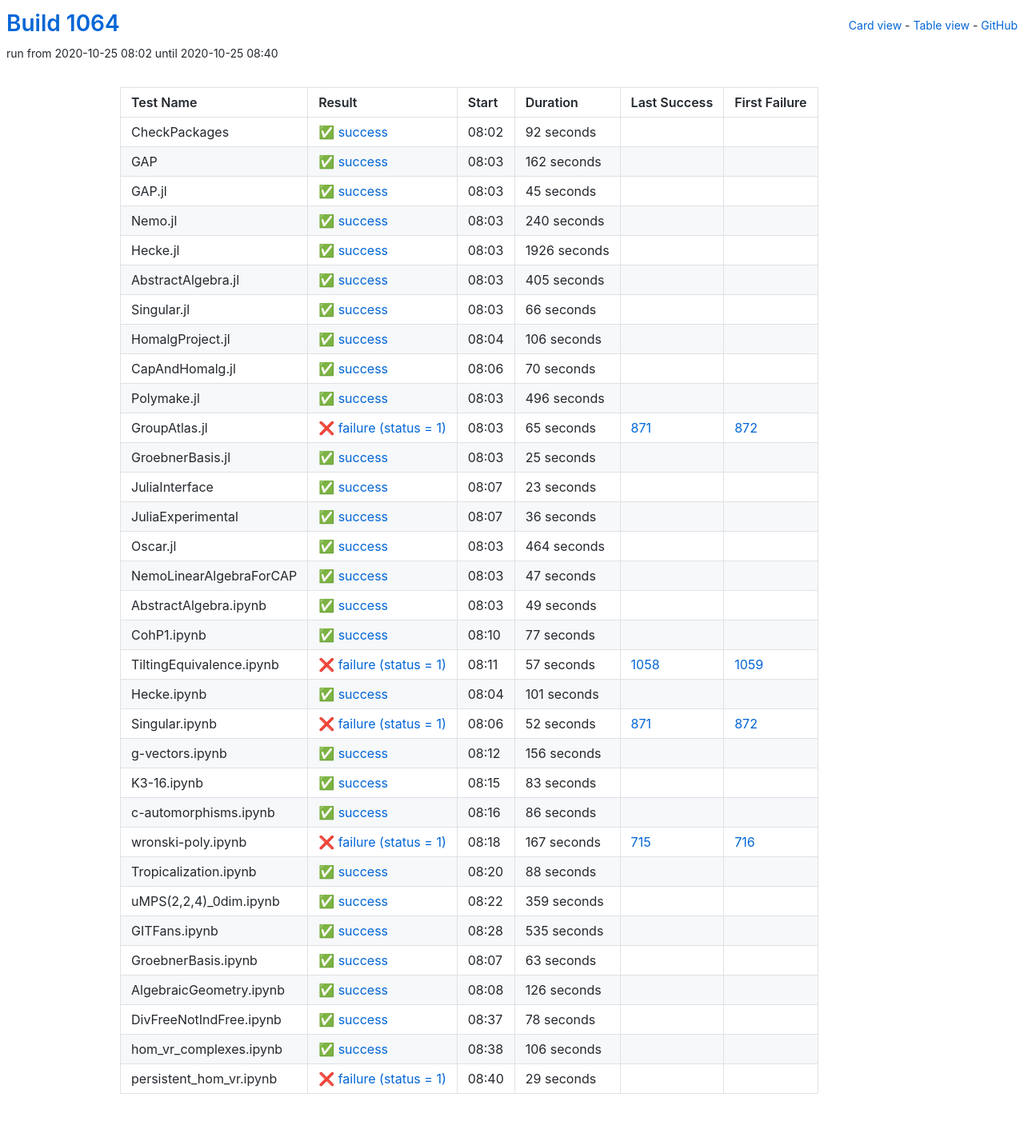
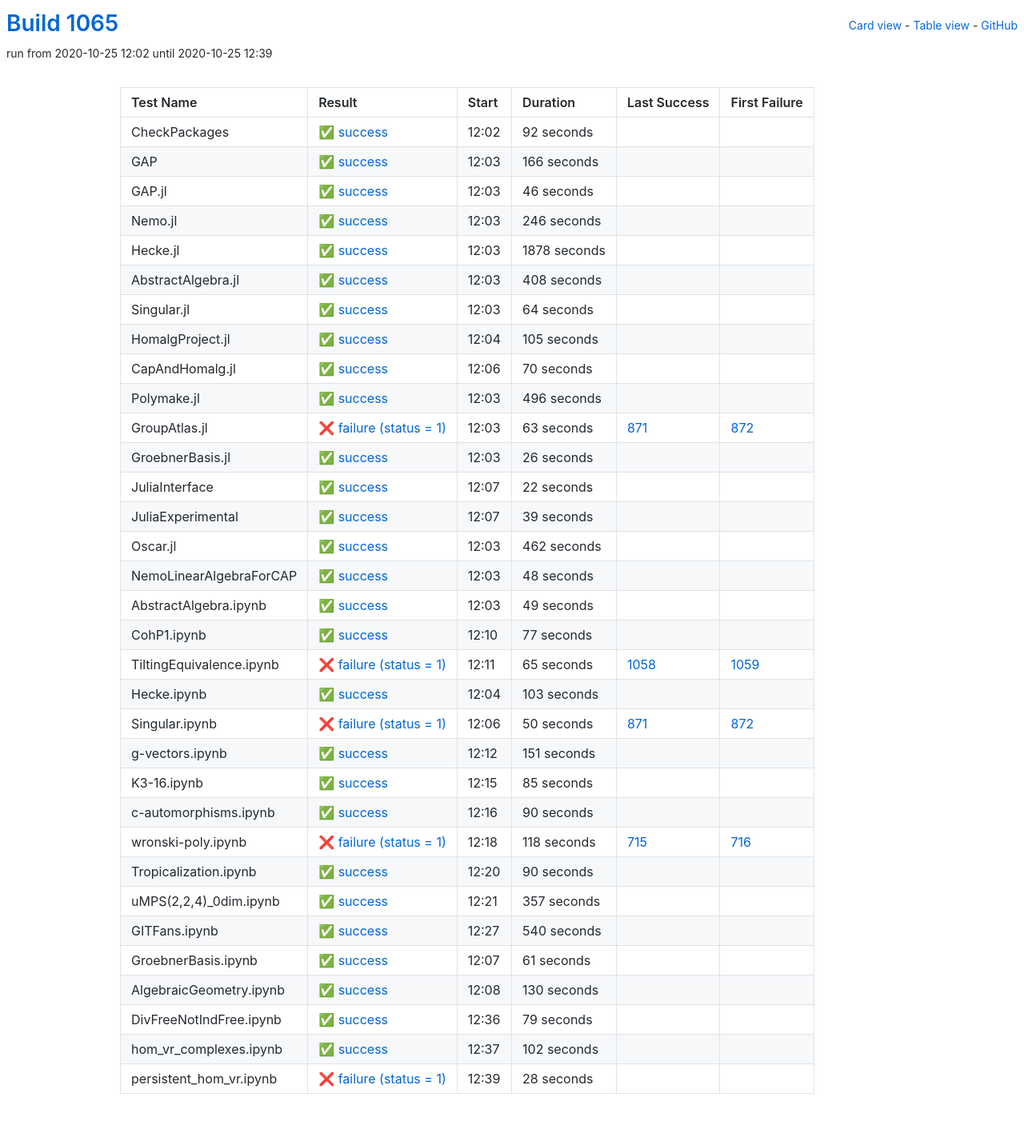
Before and after one commit to oscar-system/oscar-ci-status-stable, a Jekyll site: the page built from table.html, in a window 1280 px wide. Shown: the whole page at 80% size. Built offline with Jekyll 4.4.1, drawn with Linux system fonts in a browser that asks for light colours.

Commit message:
Build #1065

```diff
--- a/_data/ci.yml
+++ b/_data/ci.yml
@@ -1,6 +1,6 @@
 ---
-build: 1064
-build_url: https://oscarci.mathematik.uni-kl.de/job/oscar-stable/1064/
+build: 1065
+build_url: https://oscarci.mathematik.uni-kl.de/job/oscar-stable/1065/
 job: oscar-stable
 organization: oscar-system
 repo: oscar-ci-status-stable
@@ -8,8 +8,8 @@ repourl: https://github.com/oscar-system/oscar-ci-status-stable
 tests:
 - name: CheckPackages
   id: checkpackages
-  log: https://oscarci.mathematik.uni-kl.de/job/oscar-stable/1064/artifact/logs/build-1064/CheckPackages.log
-  start: 2020-10-25 08:02
+  log: https://oscarci.mathematik.uni-kl.de/job/oscar-stable/1065/artifact/logs/build-1065/CheckPackages.log
+  start: 2020-10-25 12:02
   success: true
   exitcode: 0
   status: success
@@ -20,92 +20,92 @@ tests:
   first_failure_url:
 - name: GAP
   id: gap
-  log: https://oscarci.mathematik.uni-kl.de/job/oscar-stable/1064/artifact/logs/build-1064/GAP.log
-  start: 2020-10-25 08:03
+  log: https://oscarci.mathematik.uni-kl.de/job/oscar-stable/1065/artifact/logs/build-1065/GAP.log
+  start: 2020-10-25 12:03
   success: true
   exitcode: 0
   status: success
-  duration: 162
+  duration: 166
   last_success: false
   last_success_url:
   first_failure: false
   first_failure_url:
 - name: GAP.jl
   id: gap-jl
-  log: https://oscarci.mathematik.uni-kl.de/job/oscar-stable/1064/artifact/logs/build-1064/GAP.jl.log
-  start: 2020-10-25 08:03
+  log: https://oscarci.mathematik.uni-kl.de/job/oscar-stable/1065/artifact/logs/build-1065/GAP.jl.log
+  start: 2020-10-25 12:03
   success: true
   exitcode: 0
   status: success
-  duration: 45
+  duration: 46
   last_success: false
   last_success_url:
   first_failure: false
   first_failure_url:
 - name: Nemo.jl
   id: nemo-jl
-  log: https://oscarci.mathematik.uni-kl.de/job/oscar-stable/1064/artifact/logs/build-1064/Nemo.jl.log
-  start: 2020-10-25 08:03
+  log: https://oscarci.mathematik.uni-kl.de/job/oscar-stable/1065/artifact/logs/build-1065/Nemo.jl.log
+  start: 2020-10-25 12:03
   success: true
   exitcode: 0
   status: success
-  duration: 240
+  duration: 246
   last_success: false
   last_success_url:
   first_failure: false
   first_failure_url:
 - name: Hecke.jl
   id: hecke-jl
-  log: https://oscarci.mathematik.uni-kl.de/job/oscar-stable/1064/artifact/logs/build-1064/Hecke.jl.log
-  start: 2020-10-25 08:03
+  log: https://oscarci.mathematik.uni-kl.de/job/oscar-stable/1065/artifact/logs/build-1065/Hecke.jl.log
+  start: 2020-10-25 12:03
   success: true
   exitcode: 0
   status: success
-  duration: 1926
+  duration: 1878
   last_success: false
   last_success_url:
   first_failure: false
   first_failure_url:
 - name: AbstractAlgebra.jl
   id: abstractalgebra-jl
-  log: https://oscarci.mathematik.uni-kl.de/job/oscar-stable/1064/artifact/logs/build-1064/AbstractAlgebra.jl.log
-  start: 2020-10-25 08:03
+  log: https://oscarci.mathematik.uni-kl.de/job/oscar-stable/1065/artifact/logs/build-1065/AbstractAlgebra.jl.log
+  start: 2020-10-25 12:03
   success: true
   exitcode: 0
   status: success
-  duration: 405
+  duration: 408
   last_success: false
   last_success_url:
   first_failure: false
   first_failure_url:
 - name: Singular.jl
   id: singular-jl
-  log: https://oscarci.mathematik.uni-kl.de/job/oscar-stable/1064/artifact/logs/build-1064/Singular.jl.log
-  start: 2020-10-25 08:03
+  log: https://oscarci.mathematik.uni-kl.de/job/oscar-stable/1065/artifact/logs/build-1065/Singular.jl.log
+  start: 2020-10-25 12:03
   success: true
   exitcode: 0
   status: success
-  duration: 66
+  duration: 64
   last_success: false
   last_success_url:
   first_failure: false
   first_failure_url:
 - name: HomalgProject.jl
   id: homalgproject-jl
-  log: https://oscarci.mathematik.uni-kl.de/job/oscar-stable/1064/artifact/logs/build-1064/HomalgProject.jl.log
-  start: 2020-10-25 08:04
+  log: https://oscarci.mathematik.uni-kl.de/job/oscar-stable/1065/artifact/logs/build-1065/HomalgProject.jl.log
+  start: 2020-10-25 12:04
   success: true
   exitcode: 0
   status: success
-  duration: 106
+  duration: 105
   last_success: false
   last_success_url:
   first_failure: false
   first_failure_url:
 - name: CapAndHomalg.jl
   id: capandhomalg-jl
-  log: https://oscarci.mathematik.uni-kl.de/job/oscar-stable/1064/artifact/logs/build-1064/CapAndHomalg.jl.log
-  start: 2020-10-25 08:06
+  log: https://oscarci.mathematik.uni-kl.de/job/oscar-stable/1065/artifact/logs/build-1065/CapAndHomalg.jl.log
+  start: 2020-10-25 12:06
   success: true
   exitcode: 0
   status: success
@@ -116,8 +116,8 @@ tests:
   first_failure_url:
 - name: Polymake.jl
   id: polymake-jl
-  log: https://oscarci.mathematik.uni-kl.de/job/oscar-stable/1064/artifact/logs/build-1064/Polymake.jl.log
-  start: 2020-10-25 08:03
+  log: https://oscarci.mathematik.uni-kl.de/job/oscar-stable/1065/artifact/logs/build-1065/Polymake.jl.log
+  start: 2020-10-25 12:03
   success: true
   exitcode: 0
   status: success
@@ -128,80 +128,80 @@ tests:
   first_failure_url:
 - name: GroupAtlas.jl
   id: groupatlas-jl
-  log: https://oscarci.mathematik.uni-kl.de/job/oscar-stable/1064/artifact/logs/build-1064/GroupAtlas.jl.log
-  start: 2020-10-25 08:03
+  log: https://oscarci.mathematik.uni-kl.de/job/oscar-stable/1065/artifact/logs/build-1065/GroupAtlas.jl.log
+  start: 2020-10-25 12:03
   success: false
   exitcode: 1
   status: failure
-  duration: 65
+  duration: 63
   last_success: 871
   last_success_url: https://oscarci.mathematik.uni-kl.de/job/oscar-stable/871/
   first_failure: 872
   first_failure_url: https://oscarci.mathematik.uni-kl.de/job/oscar-stable/872/
 - name: GroebnerBasis.jl
   id: groebnerbasis-jl
-  log: https://oscarci.mathematik.uni-kl.de/job/oscar-stable/1064/artifact/logs/build-1064/GroebnerBasis.jl.log
-  start: 2020-10-25 08:03
+  log: https://oscarci.mathematik.uni-kl.de/job/oscar-stable/1065/artifact/logs/build-1065/GroebnerBasis.jl.log
+  start: 2020-10-25 12:03
   success: true
   exitcode: 0
   status: success
-  duration: 25
+  duration: 26
   last_success: false
   last_success_url:
   first_failure: false
   first_failure_url:
 - name: JuliaInterface
   id: juliainterface
-  log: https://oscarci.mathematik.uni-kl.de/job/oscar-stable/1064/artifact/logs/build-1064/JuliaInterface.log
-  start: 2020-10-25 08:07
+  log: https://oscarci.mathematik.uni-kl.de/job/oscar-stable/1065/artifact/logs/build-1065/JuliaInterface.log
+  start: 2020-10-25 12:07
   success: true
   exitcode: 0
   status: success
-  duration: 23
+  duration: 22
   last_success: false
   last_success_url:
   first_failure: false
   first_failure_url:
 - name: JuliaExperimental
   id: juliaexperimental
-  log: https://oscarci.mathematik.uni-kl.de/job/oscar-stable/1064/artifact/logs/build-1064/JuliaExperimental.log
-  start: 2020-10-25 08:07
+  log: https://oscarci.mathematik.uni-kl.de/job/oscar-stable/1065/artifact/logs/build-1065/JuliaExperimental.log
+  start: 2020-10-25 12:07
   success: true
   exitcode: 0
   status: success
-  duration: 36
+  duration: 39
   last_success: false
   last_success_url:
   first_failure: false
   first_failure_url:
 - name: Oscar.jl
   id: oscar-jl
-  log: https://oscarci.mathematik.uni-kl.de/job/oscar-stable/1064/artifact/logs/build-1064/Oscar.jl.log
-  start: 2020-10-25 08:03
+  log: https://oscarci.mathematik.uni-kl.de/job/oscar-stable/1065/artifact/logs/build-1065/Oscar.jl.log
+  start: 2020-10-25 12:03
   success: true
   exitcode: 0
   status: success
-  duration: 464
+  duration: 462
   last_success: false
   last_success_url:
   first_failure: false
   first_failure_url:
 - name: NemoLinearAlgebraForCAP
   id: nemolinearalgebraforcap
-  log: https://oscarci.mathematik.uni-kl.de/job/oscar-stable/1064/artifact/logs/build-1064/NemoLinearAlgebraForCAP.log
-  start: 2020-10-25 08:03
+  log: https://oscarci.mathematik.uni-kl.de/job/oscar-stable/1065/artifact/logs/build-1065/NemoLinearAlgebraForCAP.log
+  start: 2020-10-25 12:03
   success: true
   exitcode: 0
   status: success
-  duration: 47
+  duration: 48
   last_success: false
   last_success_url:
   first_failure: false
   first_failure_url:
 - name: AbstractAlgebra.ipynb
   id: abstractalgebra-ipynb
-  log: https://oscarci.mathematik.uni-kl.de/job/oscar-stable/1064/artifact/logs/build-1064/AbstractAlgebra.ipynb.log
-  start: 2020-10-25 08:03
+  log: https://oscarci.mathematik.uni-kl.de/job/oscar-stable/1065/artifact/logs/build-1065/AbstractAlgebra.ipynb.log
+  start: 2020-10-25 12:03
   success: true
   exitcode: 0
   status: success
@@ -212,8 +212,8 @@ tests:
   first_failure_url:
 - name: CohP1.ipynb
   id: cohp1-ipynb
-  log: https://oscarci.mathematik.uni-kl.de/job/oscar-stable/1064/artifact/logs/build-1064/CohP1.ipynb.log
-  start: 2020-10-25 08:10
+  log: https://oscarci.mathematik.uni-kl.de/job/oscar-stable/1065/artifact/logs/build-1065/CohP1.ipynb.log
+  start: 2020-10-25 12:10
   success: true
   exitcode: 0
   status: success
@@ -224,180 +224,180 @@ tests:
   first_failure_url:
 - name: TiltingEquivalence.ipynb
   id: tiltingequivalence-ipynb
-  log: https://oscarci.mathematik.uni-kl.de/job/oscar-stable/1064/artifact/logs/build-1064/TiltingEquivalence.ipynb.log
-  start: 2020-10-25 08:11
+  log: https://oscarci.mathematik.uni-kl.de/job/oscar-stable/1065/artifact/logs/build-1065/TiltingEquivalence.ipynb.log
+  start: 2020-10-25 12:11
   success: false
   exitcode: 1
   status: failure
-  duration: 57
+  duration: 65
   last_success: 1058
   last_success_url: https://oscarci.mathematik.uni-kl.de/job/oscar-stable/1058/
   first_failure: 1059
   first_failure_url: https://oscarci.mathematik.uni-kl.de/job/oscar-stable/1059/
 - name: Hecke.ipynb
   id: hecke-ipynb
-  log: https://oscarci.mathematik.uni-kl.de/job/oscar-stable/1064/artifact/logs/build-1064/Hecke.ipynb.log
-  start: 2020-10-25 08:04
+  log: https://oscarci.mathematik.uni-kl.de/job/oscar-stable/1065/artifact/logs/build-1065/Hecke.ipynb.log
+  start: 2020-10-25 12:04
   success: true
   exitcode: 0
   status: success
-  duration: 101
+  duration: 103
   last_success: false
   last_success_url:
   first_failure: false
   first_failure_url:
 - name: Singular.ipynb
   id: singular-ipynb
-  log: https://oscarci.mathematik.uni-kl.de/job/oscar-stable/1064/artifact/logs/build-1064/Singular.ipynb.log
-  start: 2020-10-25 08:06
+  log: https://oscarci.mathematik.uni-kl.de/job/oscar-stable/1065/artifact/logs/build-1065/Singular.ipynb.log
+  start: 2020-10-25 12:06
   success: false
   exitcode: 1
   status: failure
-  duration: 52
+  duration: 50
   last_success: 871
   last_success_url: https://oscarci.mathematik.uni-kl.de/job/oscar-stable/871/
   first_failure: 872
   first_failure_url: https://oscarci.mathematik.uni-kl.de/job/oscar-stable/872/
 - name: g-vectors.ipynb
   id: g-vectors-ipynb
-  log: https://oscarci.mathematik.uni-kl.de/job/oscar-stable/1064/artifact/logs/build-1064/g-vectors.ipynb.log
-  start: 2020-10-25 08:12
+  log: https://oscarci.mathematik.uni-kl.de/job/oscar-stable/1065/artifact/logs/build-1065/g-vectors.ipynb.log
+  start: 2020-10-25 12:12
   success: true
   exitcode: 0
   status: success
-  duration: 156
+  duration: 151
   last_success: false
   last_success_url:
   first_failure: false
   first_failure_url:
 - name: K3-16.ipynb
   id: k3-16-ipynb
-  log: https://oscarci.mathematik.uni-kl.de/job/oscar-stable/1064/artifact/logs/build-1064/K3-16.ipynb.log
-  start: 2020-10-25 08:15
+  log: https://oscarci.mathematik.uni-kl.de/job/oscar-stable/1065/artifact/logs/build-1065/K3-16.ipynb.log
+  start: 2020-10-25 12:15
   success: true
   exitcode: 0
   status: success
-  duration: 83
+  duration: 85
   last_success: false
   last_success_url:
   first_failure: false
   first_failure_url:
 - name: c-automorphisms.ipynb
   id: c-automorphisms-ipynb
-  log: https://oscarci.mathematik.uni-kl.de/job/oscar-stable/1064/artifact/logs/build-1064/c-automorphisms.ipynb.log
-  start: 2020-10-25 08:16
+  log: https://oscarci.mathematik.uni-kl.de/job/oscar-stable/1065/artifact/logs/build-1065/c-automorphisms.ipynb.log
+  start: 2020-10-25 12:16
   success: true
   exitcode: 0
   status: success
-  duration: 86
+  duration: 90
   last_success: false
   last_success_url:
   first_failure: false
   first_failure_url:
 - name: wronski-poly.ipynb
   id: wronski-poly-ipynb
-  log: https://oscarci.mathematik.uni-kl.de/job/oscar-stable/1064/artifact/logs/build-1064/wronski-poly.ipynb.log
-  start: 2020-10-25 08:18
+  log: https://oscarci.mathematik.uni-kl.de/job/oscar-stable/1065/artifact/logs/build-1065/wronski-poly.ipynb.log
+  start: 2020-10-25 12:18
   success: false
   exitcode: 1
   status: failure
-  duration: 167
+  duration: 118
   last_success: 715
   last_success_url: https://oscarci.mathematik.uni-kl.de/job/oscar-stable/715/
   first_failure: 716
   first_failure_url: https://oscarci.mathematik.uni-kl.de/job/oscar-stable/716/
 - name: Tropicalization.ipynb
   id: tropicalization-ipynb
-  log: https://oscarci.mathematik.uni-kl.de/job/oscar-stable/1064/artifact/logs/build-1064/Tropicalization.ipynb.log
-  start: 2020-10-25 08:20
+  log: https://oscarci.mathematik.uni-kl.de/job/oscar-stable/1065/artifact/logs/build-1065/Tropicalization.ipynb.log
+  start: 2020-10-25 12:20
   success: true
   exitcode: 0
   status: success
-  duration: 88
+  duration: 90
   last_success: false
   last_success_url:
   first_failure: false
   first_failure_url:
 - name: uMPS(2,2,4)_0dim.ipynb
   id: umps-2-2-4-0dim-ipynb
-  log: https://oscarci.mathematik.uni-kl.de/job/oscar-stable/1064/artifact/logs/build-1064/uMPS-2-2-4-_0dim.ipynb.log
-  start: 2020-10-25 08:22
+  log: https://oscarci.mathematik.uni-kl.de/job/oscar-stable/1065/artifact/logs/build-1065/uMPS-2-2-4-_0dim.ipynb.log
+  start: 2020-10-25 12:21
   success: true
   exitcode: 0
   status: success
-  duration: 359
+  duration: 357
   last_success: false
   last_success_url:
   first_failure: false
   first_failure_url:
 - name: GITFans.ipynb
   id: gitfans-ipynb
-  log: https://oscarci.mathematik.uni-kl.de/job/oscar-stable/1064/artifact/logs/build-1064/GITFans.ipynb.log
-  start: 2020-10-25 08:28
+  log: https://oscarci.mathematik.uni-kl.de/job/oscar-stable/1065/artifact/logs/build-1065/GITFans.ipynb.log
+  start: 2020-10-25 12:27
   success: true
   exitcode: 0
   status: success
-  duration: 535
+  duration: 540
   last_success: false
   last_success_url:
   first_failure: false
   first_failure_url:
 - name: GroebnerBasis.ipynb
   id: groebnerbasis-ipynb
-  log: https://oscarci.mathematik.uni-kl.de/job/oscar-stable/1064/artifact/logs/build-1064/GroebnerBasis.ipynb.log
-  start: 2020-10-25 08:07
+  log: https://oscarci.mathematik.uni-kl.de/job/oscar-stable/1065/artifact/logs/build-1065/GroebnerBasis.ipynb.log
+  start: 2020-10-25 12:07
   success: true
   exitcode: 0
   status: success
-  duration: 63
+  duration: 61
   last_success: false
   last_success_url:
   first_failure: false
   first_failure_url:
 - name: AlgebraicGeometry.ipynb
   id: algebraicgeometry-ipynb
-  log: https://oscarci.mathematik.uni-kl.de/job/oscar-stable/1064/artifact/logs/build-1064/AlgebraicGeometry.ipynb.log
-  start: 2020-10-25 08:08
+  log: https://oscarci.mathematik.uni-kl.de/job/oscar-stable/1065/artifact/logs/build-1065/AlgebraicGeometry.ipynb.log
+  start: 2020-10-25 12:08
   success: true
   exitcode: 0
   status: success
-  duration: 126
+  duration: 130
   last_success: false
   last_success_url:
   first_failure: false
   first_failure_url:
 - name: DivFreeNotIndFree.ipynb
   id: divfreenotindfree-ipynb
-  log: https://oscarci.mathematik.uni-kl.de/job/oscar-stable/1064/artifact/logs/build-1064/DivFreeNotIndFree.ipynb.log
-  start: 2020-10-25 08:37
+  log: https://oscarci.mathematik.uni-kl.de/job/oscar-stable/1065/artifact/logs/build-1065/DivFreeNotIndFree.ipynb.log
+  start: 2020-10-25 12:36
   success: true
   exitcode: 0
   status: success
-  duration: 78
+  duration: 79
   last_success: false
   last_success_url:
   first_failure: false
   first_failure_url:
 - name: hom_vr_complexes.ipynb
   id: hom-vr-complexes-ipynb
-  log: https://oscarci.mathematik.uni-kl.de/job/oscar-stable/1064/artifact/logs/build-1064/hom_vr_complexes.ipynb.log
-  start: 2020-10-25 08:38
+  log: https://oscarci.mathematik.uni-kl.de/job/oscar-stable/1065/artifact/logs/build-1065/hom_vr_complexes.ipynb.log
+  start: 2020-10-25 12:37
   success: true
   exitcode: 0
   status: success
-  duration: 106
+  duration: 102
   last_success: false
   last_success_url:
   first_failure: false
   first_failure_url:
 - name: persistent_hom_vr.ipynb
   id: persistent-hom-vr-ipynb
-  log: https://oscarci.mathematik.uni-kl.de/job/oscar-stable/1064/artifact/logs/build-1064/persistent_hom_vr.ipynb.log
-  start: 2020-10-25 08:40
+  log: https://oscarci.mathematik.uni-kl.de/job/oscar-stable/1065/artifact/logs/build-1065/persistent_hom_vr.ipynb.log
+  start: 2020-10-25 12:39
   success: false
   exitcode: 1
   status: failure
-  duration: 29
+  duration: 28
   last_success: false
   last_success_url:
   first_failure: false
```
Also changed, not shown: README.md.
